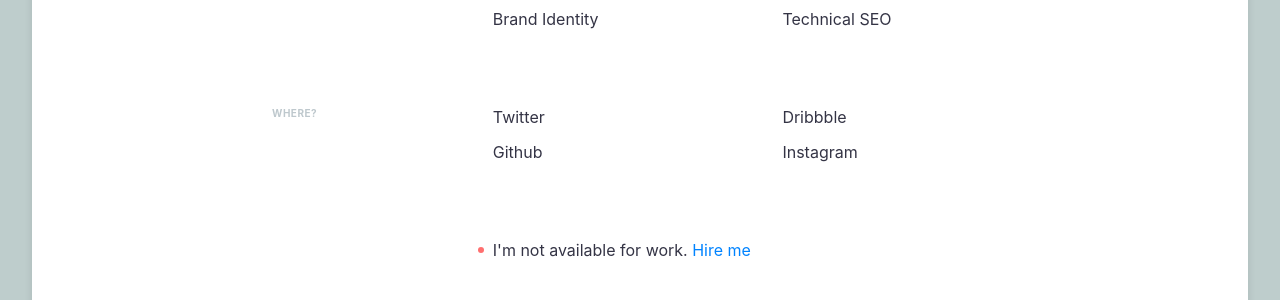
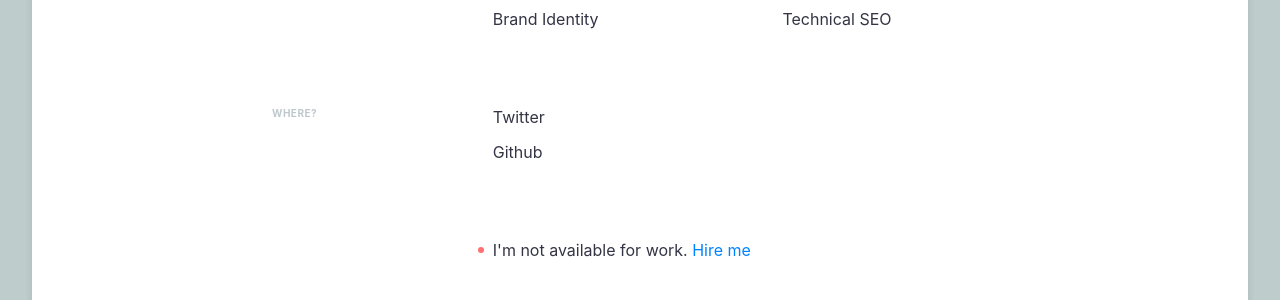
Before and after one commit to AleemRehman/AleemRehman.github.io, a Jekyll site: the page built from index.html, in a window 1280 px wide. Shown: the part 775-1075 px from the top of the page. Built offline with Jekyll 4.4.1, drawn with Linux system fonts in a browser that asks for light colours.

Commit message:
Social links edited

```diff
--- a/index.html
+++ b/index.html
@@ -70,16 +70,6 @@
             </li>
             <li class="mb3">
               <a class="link hover-blue active-black link-arrow near-black" href="{{site.social.github.url}}{{site.social.github.username}}" title="Follow me on Github">Github</a>
-            </li>
-          </ul>
-        </div>
-        <div class="w-50 pl4">
-          <ul class="list pl0 ma0 {{site.paragraph_classes}}">
-            <li class="mb3">
-              <a class="link hover-blue active-black link-arrow near-black" href="{{site.social.dribbble.url}}{{site.social.dribbble.username}}" title="Follow me on dribbble">Dribbble</a>
-            </li>
-            <li class="mb3">
-              <a class="link hover-blue active-black link-arrow near-black" href="{{site.social.instagram.url}}{{site.social.instagram.username}}" title="Follow me on Instagram">Instagram</a>
             </li>
           </ul>
         </div>
```
